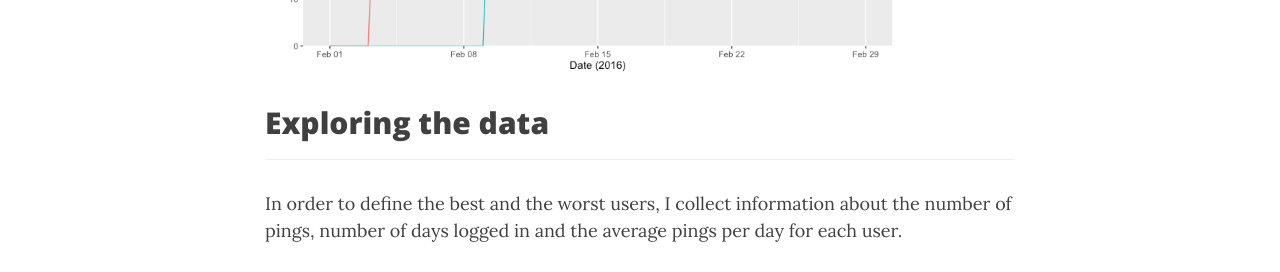
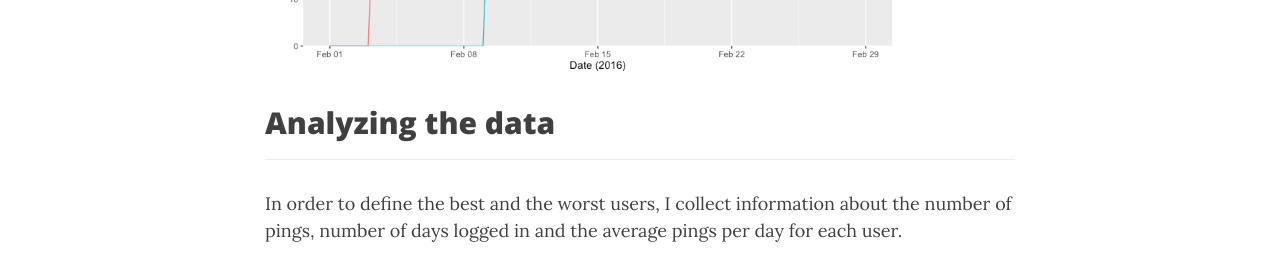
Before and after one commit to sabman83/data-analysis, a Jekyll site: the page built from _posts/2017-01-07-grly.md, in a window 1280 px wide and 900 px high, scrolled down 3691 px. Shown: the part 158-430 px from the top of the window. Built offline with Jekyll 4.4.1, drawn with Linux system fonts in a browser that asks for light colours; nearby versions of some CDN libraries.

Commit message:
Corrections to grly

```diff
--- a/_posts/2017-01-07-grly.md
+++ b/_posts/2017-01-07-grly.md
@@ -10,7 +10,7 @@ tags: []
 * [Setting up](#setting-up)
 * [Retention Curve](#retention-curve)
 * [Analyzing the data](#analyzing-the-data)
-* [Recommendations For Grammarly](#recommendations)
+* [Recommendations For Grammarly](#recommendations-for-grammarly)
 
 
 ## Setting up
@@ -138,7 +138,7 @@ Using ggplot to plot the daily retention curve for users who used the app for th
 
 ![Daily Retention Curve](/data-analysis/assets/grly-retention-curve.png)
 
-## Exploring the data
+## Analyzing the data
 ---
 
 In order to define the best and the worst users, I collect information about the number of pings, number of days logged in and the average pings per day for each user.
```
